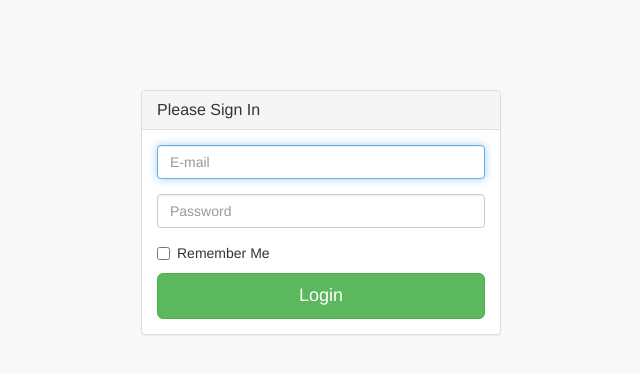
After one commit to madurangasiriwardena/sinmin-web, a PHP site: page /login.php in a window 1280 px wide. The commit adds this page. Shown: the top 374 px of the page, without its empty margins (319-959 px from the left). Run offline with PHP 8.4, Linux system fonts and the light colour scheme.

Commit message:
login page added

```diff
--- a/header.php
+++ b/header.php
@@ -211,7 +211,7 @@
                         <li><a href="#"><i class="fa fa-gear fa-fw"></i> Settings</a>
                         </li>
                         <li class="divider"></li>
-                        <li><a href="login.html"><i class="fa fa-sign-out fa-fw"></i> Logout</a>
+                        <li><a href="login.php"><i class="fa fa-sign-out fa-fw"></i> Logout</a>
                         </li>
                     </ul>
                     <!-- /.dropdown-user -->
--- /dev/null
+++ b/login.php
@@ -0,0 +1,55 @@
+<!DOCTYPE html>
+<html lang="en">
+
+<head>
+    <?php require 'head.php';?>
+</head>
+
+<body>
+
+    <div class="container">
+        <div class="row">
+            <div class="col-md-4 col-md-offset-4">
+                <div class="login-panel panel panel-default">
+                    <div class="panel-heading">
+                        <h3 class="panel-title">Please Sign In</h3>
+                    </div>
+                    <div class="panel-body">
+                        <form role="form">
+                            <fieldset>
+                                <div class="form-group">
+                                    <input class="form-control" placeholder="E-mail" name="email" type="email" autofocus>
+                                </div>
+                                <div class="form-group">
+                                    <input class="form-control" placeholder="Password" name="password" type="password" value="">
+                                </div>
+                                <div class="checkbox">
+                                    <label>
+                                        <input name="remember" type="checkbox" value="Remember Me">Remember Me
+                                    </label>
+                                </div>
+                                <!-- Change this to a button or input when using this as a form -->
+                                <a href="index.php" class="btn btn-lg btn-success btn-block">Login</a>
+                            </fieldset>
+                        </form>
+                    </div>
+                </div>
+            </div>
+        </div>
+    </div>
+
+    <!-- jQuery -->
+    <script src="js/jquery.js"></script>
+
+    <!-- Bootstrap Core JavaScript -->
+    <script src="js/bootstrap.min.js"></script>
+
+    <!-- Metis Menu Plugin JavaScript -->
+    <script src="js/plugins/metisMenu/metisMenu.min.js"></script>
+
+    <!-- Custom Theme JavaScript -->
+    <script src="js/sb-admin-2.js"></script>
+
+</body>
+
+</html>
--- a/sidebar.php
+++ b/sidebar.php
@@ -19,10 +19,10 @@
                 <a href="#"><i class="fa fa-bar-chart-o fa-fw"></i>Chart<span class="fa arrow"></span></a>
                 <ul class="nav nav-second-level">
                     <li>
-                        <a href="frequency-time.php">in time period</a>
+                        <a href="frequency.php">Frequency</a>
                     </li>
                     <li>
-                        <a href="frequency-category.php">in category</a>
+                        <a href="popularwords.php">Popular</a>
                     </li>
                 </ul>
                 <!-- /.nav-second-level -->
```
Also changed, not shown: frequency.php (renamed from word.php).
